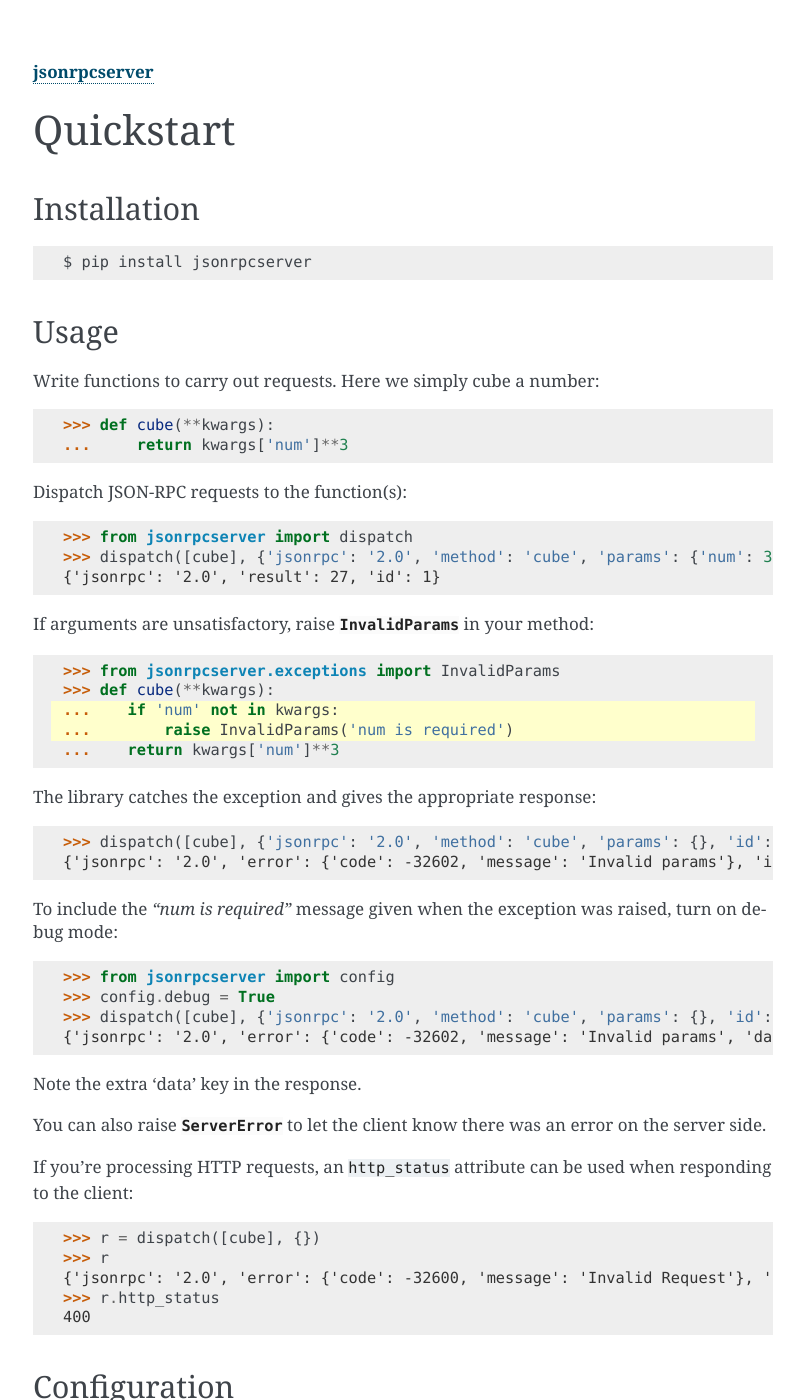
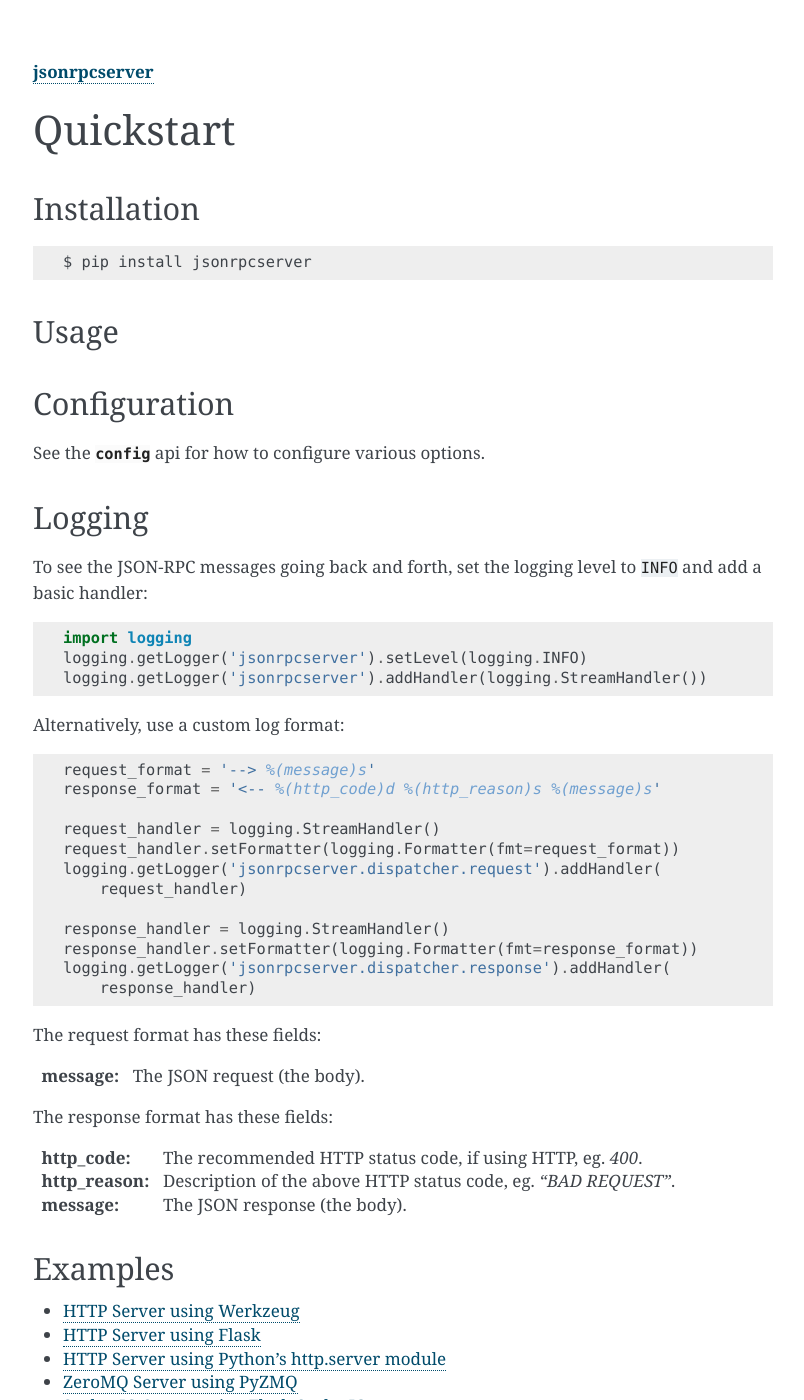
Before and after one commit to explodinglabs/jsonrpcserver, a Sphinx documentation site: the page built from doc/quickstart.rst, in a window 1280 px wide and 1400 px high. Shown: the whole window, without its empty margins (237-1041 px from the left). Built offline with Sphinx 7.4.7, drawn with Linux system fonts in a browser that asks for light colours.

Commit message:
Restructure the documentation (wip commit)

```diff
--- a/doc/api.rst
+++ b/doc/api.rst
@@ -3,7 +3,6 @@
 API
 ***
 
-.. automodule:: config
 .. automodule:: dispatcher
 .. automodule:: methods
 .. automodule:: response
--- a/doc/quickstart.rst
+++ b/doc/quickstart.rst
@@ -12,66 +12,6 @@ Installation
 
 Usage
 =====
-
-Write functions to carry out requests. Here we simply cube a number:
-
-.. code-block:: python
-
-    >>> def cube(**kwargs):
-    ...     return kwargs['num']**3
-
-Dispatch JSON-RPC requests to the function(s):
-
-.. code-block:: python
-
-    >>> from jsonrpcserver import dispatch
-    >>> dispatch([cube], {'jsonrpc': '2.0', 'method': 'cube', 'params': {'num': 3}, 'id': 1})
-    {'jsonrpc': '2.0', 'result': 27, 'id': 1}
-
-If arguments are unsatisfactory, raise :class:`InvalidParams
-<jsonrpcserver.exceptions.InvalidParams>` in your method:
-
-.. code-block:: python
-    :emphasize-lines: 3-4
-
-    >>> from jsonrpcserver.exceptions import InvalidParams
-    >>> def cube(**kwargs):
-    ...    if 'num' not in kwargs:
-    ...        raise InvalidParams('num is required')
-    ...    return kwargs['num']**3
-
-The library catches the exception and gives the appropriate response:
-
-.. code-block:: python
-
-    >>> dispatch([cube], {'jsonrpc': '2.0', 'method': 'cube', 'params': {}, 'id': 1})
-    {'jsonrpc': '2.0', 'error': {'code': -32602, 'message': 'Invalid params'}, 'id': 1}
-
-To include the *"num is required"* message given when the exception was raised,
-turn on debug mode:
-
-.. code-block:: python
-
-    >>> from jsonrpcserver import config
-    >>> config.debug = True
-    >>> dispatch([cube], {'jsonrpc': '2.0', 'method': 'cube', 'params': {}, 'id': 1})
-    {'jsonrpc': '2.0', 'error': {'code': -32602, 'message': 'Invalid params', 'data': 'num is required'}, 'id': 1}
-
-Note the extra 'data' key in the response.
-
-You can also raise :class:`ServerError <jsonrpcserver.exceptions.ServerError>`
-to let the client know there was an error on the server side.
-
-If you're processing HTTP requests, an ``http_status`` attribute can be used
-when responding to the client:
-
-.. code-block:: python
-
-    >>> r = dispatch([cube], {})
-    >>> r
-    {'jsonrpc': '2.0', 'error': {'code': -32600, 'message': 'Invalid Request'}, 'id': None}
-    >>> r.http_status
-    400
 
 Configuration
 =============
```
Also changed, not shown: doc/index.rst (+115 -7 lines).
